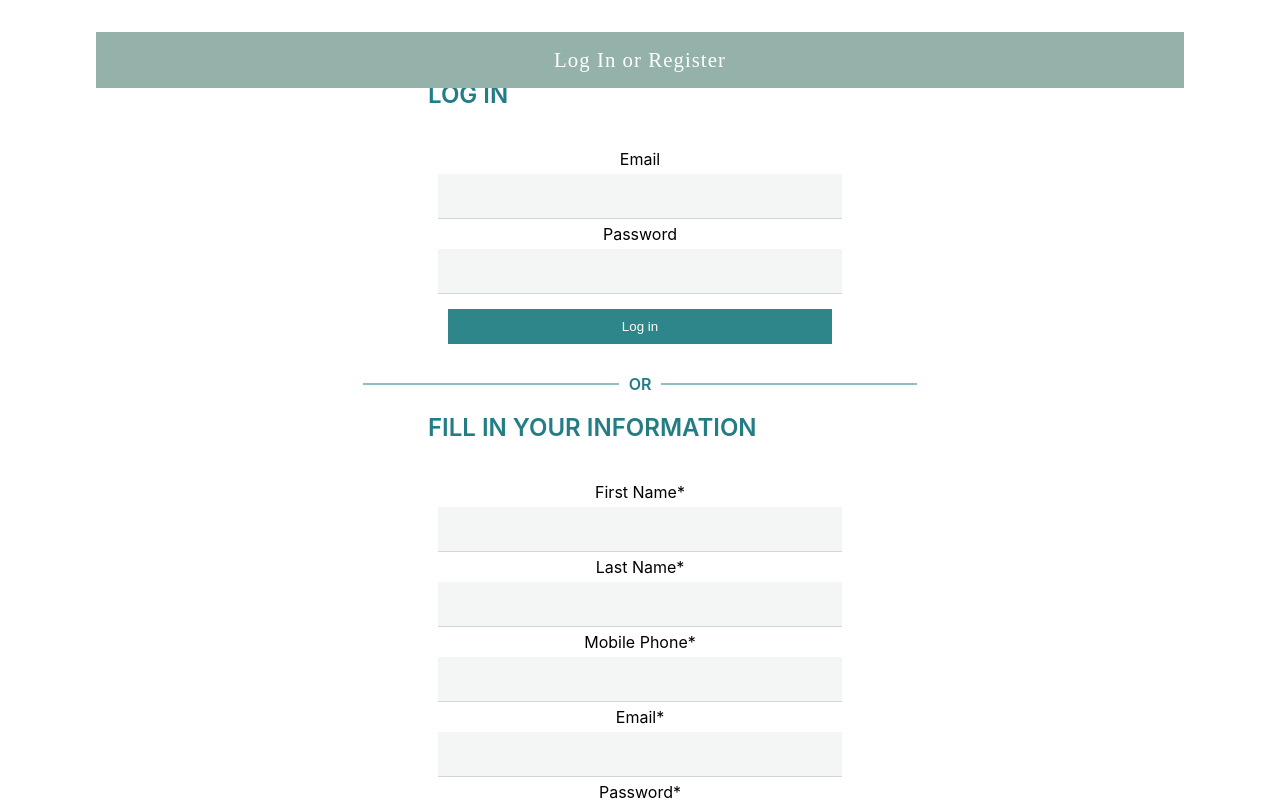
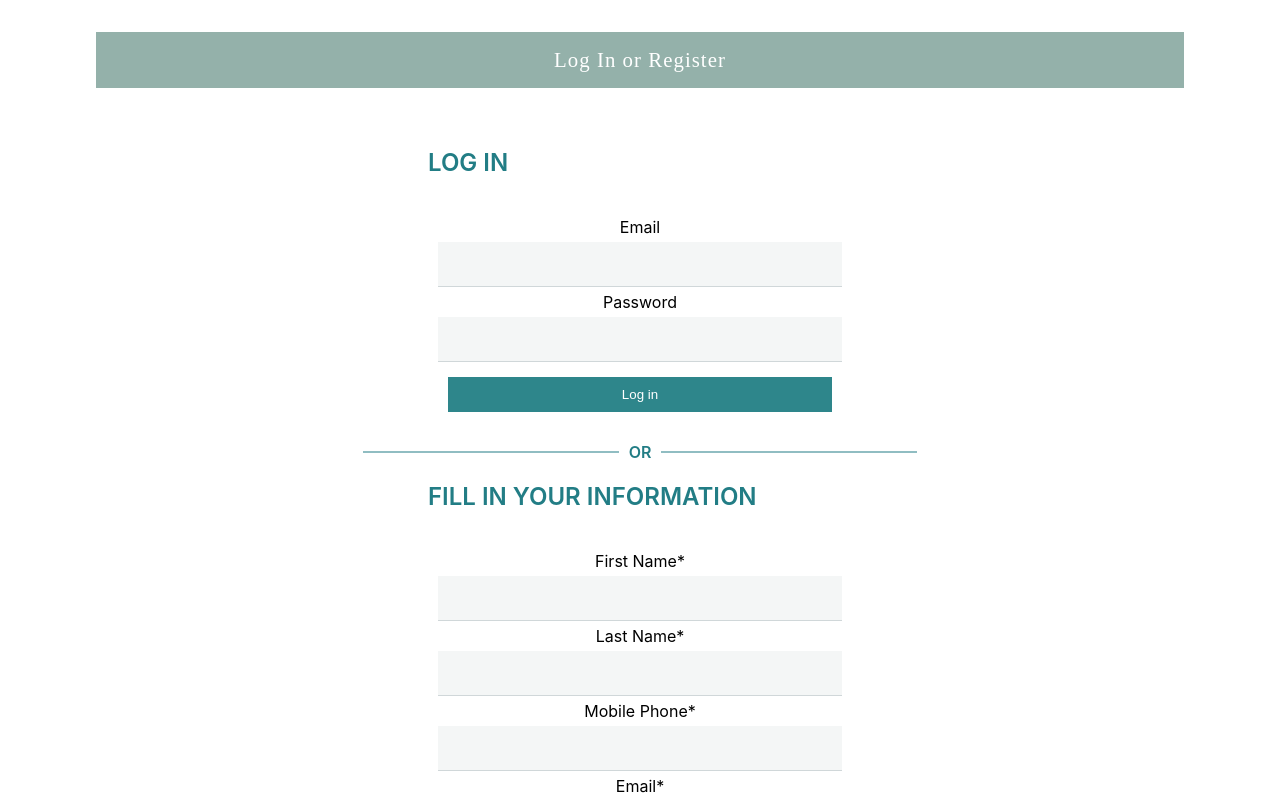
Before and after one commit to smirrebinx/project-final-project-frontend, a React (Create React App) app: page /login in a window 1280 px wide. Shown: the top 801 px of the page. Built offline with nearby package versions, Linux system fonts and the light colour scheme; no server answers.

Commit message:
Change margins and justify content

```diff
--- a/src/components/GlobalStyling.js
+++ b/src/components/GlobalStyling.js
@@ -7,15 +7,15 @@ export const OuterWrapper = styled.div`
   width: 100%;
   justify-content: center;
   text-align: center;
-  margin-top: 6rem;
+  margin-top: 4rem;
   margin-bottom: 2rem;
 `;
 
 export const InnerWrapper = styled.div`
   display: flex;
   flex-direction: column;
-  justify-content: center;
   text-align: center;
+  margin-top: 4rem;
 `;
 
 export const StyledLink = styled(Link)`
```
